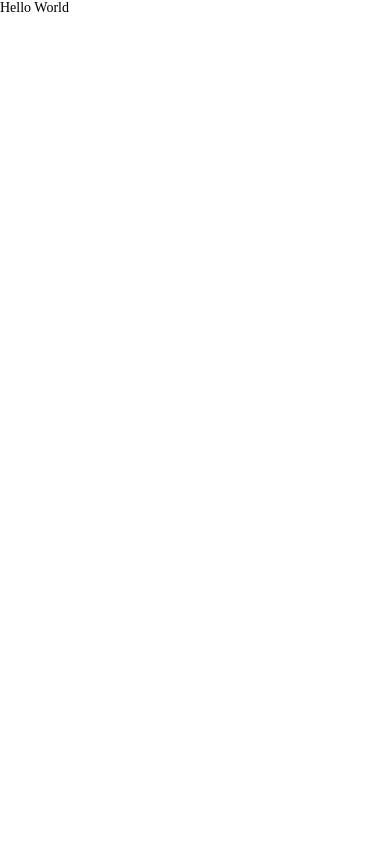
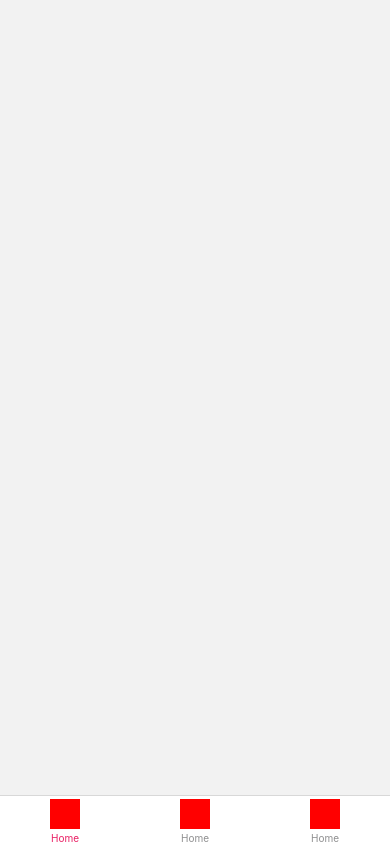
Before and after one commit to bmchaitu/PFApp, a React Native app: screen / in a window 390 px wide. Built offline with nearby package versions, Linux system fonts and the light colour scheme.

Commit message:
use BottomTab

```diff
--- a/App.js
+++ b/App.js
@@ -1,13 +1,13 @@
 import React from 'react';
-import {Text} from 'react-native';
-import AppTemplate from './src/Templates/AppTemplate';
-import {appText, MANROPE} from './src/styles/Typography';
+
+import {NavigationContainer} from '@react-navigation/native';
+import BottomTab from 'src/navigator/BottomTab';
 
 const App = () => {
   return (
-    <AppTemplate>
-      <Text style={appText(MANROPE.BOLD, 14)}>Hello World</Text>
-    </AppTemplate>
+    <NavigationContainer>
+      <BottomTab />
+    </NavigationContainer>
   );
 };
 
```
